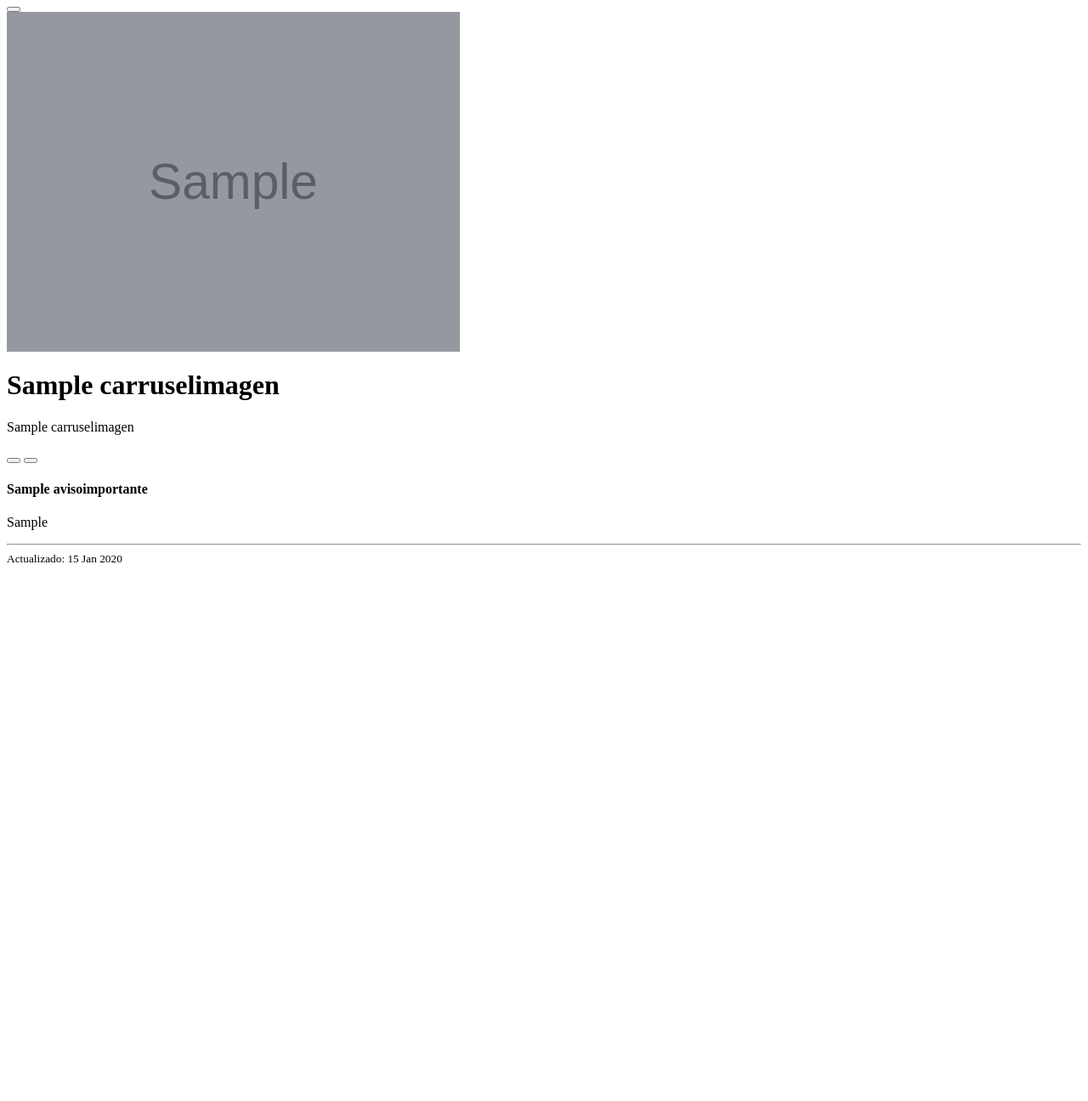
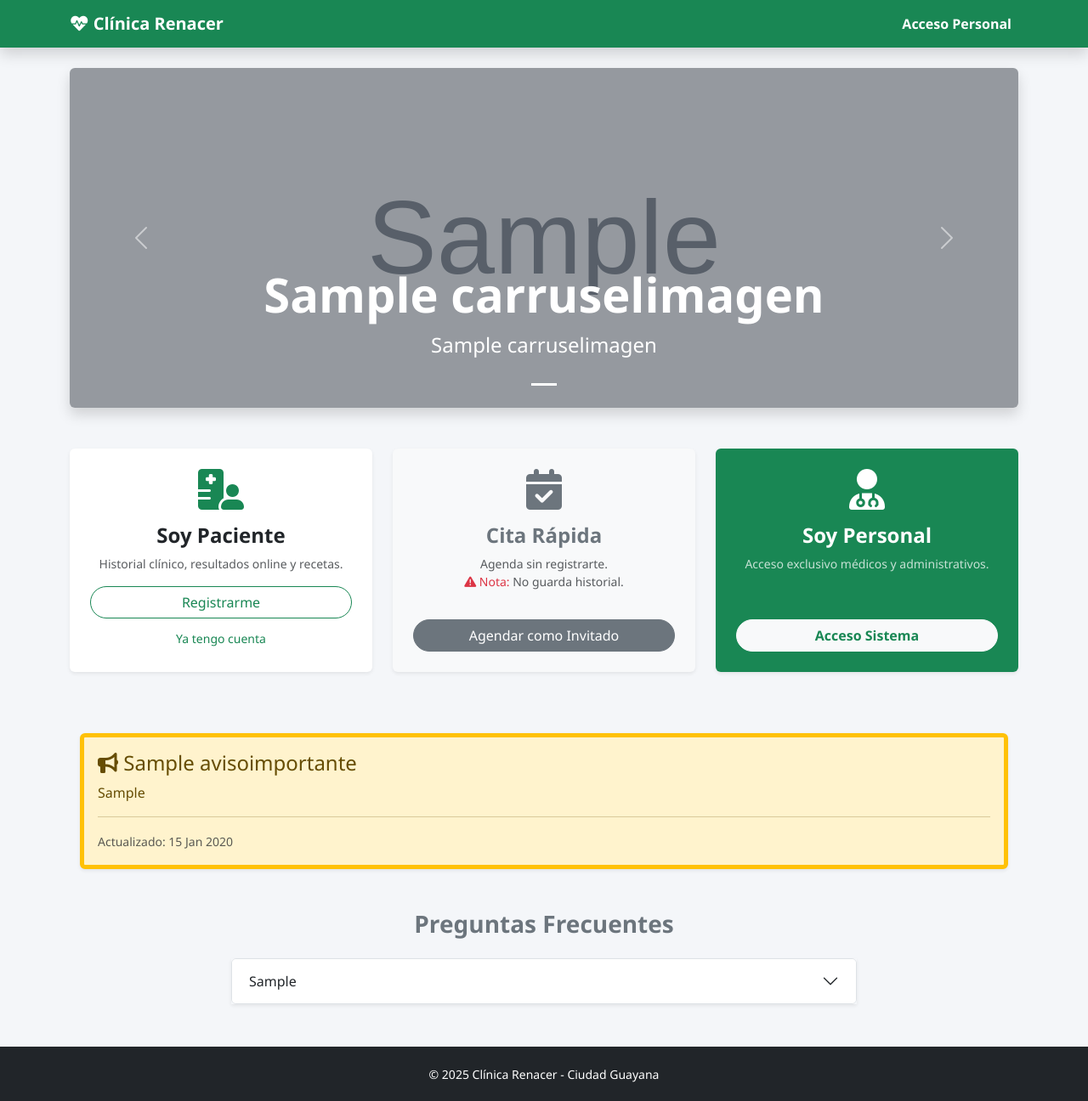
Before and after one commit to siratop/sistema-clinica, a Django app: page / in a window 1280 px wide. Shown: the whole page at 85% size. Before the commit the page ends 662 px from the top, so only its background shows below. Run offline with Django 5.2, Linux system fonts and the light colour scheme; tables that the repository leaves empty hold one stand-in row (values such as "Sample post"); grey boxes marked "Sample" are stand-in pictures.

Commit message:
Restaurando inicio completo

```diff
--- a/miapp/templates/miapp/inicio.html
+++ b/miapp/templates/miapp/inicio.html
@@ -1,8 +1,14 @@
+{% extends 'miapp/base.html' %}
+
+{% block content %}
+
 <div id="mainCarousel" class="carousel slide mb-5 shadow rounded overflow-hidden" data-bs-ride="carousel">
 
     <div class="carousel-indicators">
         {% for slide in slides %}
         <button type="button" data-bs-target="#mainCarousel" data-bs-slide-to="{{ forloop.counter0 }}" class="{% if forloop.first %}active{% endif %}"></button>
+        {% empty %}
+        <button type="button" data-bs-target="#mainCarousel" data-bs-slide-to="0" class="active"></button>
         {% endfor %}
     </div>
 
@@ -19,8 +25,11 @@
         </div>
         {% empty %}
         <div class="carousel-item active">
-            <img src="https://img.freepik.com/free-photo/blur-hospital_1203-7957.jpg" class="d-block w-100" style="height: 400px; object-fit: cover;">
-            <div class="carousel-caption"><h1>Clínica Renacer</h1></div>
+            <img src="https://img.freepik.com/free-photo/blur-hospital_1203-7957.jpg" class="d-block w-100" style="height: 400px; object-fit: cover; filter: brightness(0.6);">
+            <div class="carousel-caption">
+                <h1 class="display-4 fw-bold">Clínica Renacer</h1>
+                <p class="fs-4">Excelencia médica y tecnología en Ciudad Guayana.</p>
+            </div>
         </div>
         {% endfor %}
     </div>
@@ -33,13 +42,78 @@
     </button>
 </div>
 
+<div class="row text-center g-4 justify-content-center">
+
+    <div class="col-md-4">
+        <div class="card p-4 shadow-sm h-100 border-0 hover-effect">
+            <div class="mb-3 text-success"><i class="fa-solid fa-hospital-user fa-3x"></i></div>
+            <h4 class="fw-bold">Soy Paciente</h4>
+            <p class="text-muted small">Historial clínico, resultados online y recetas.</p>
+            <div class="d-grid gap-2">
+                <a href="{% url 'registro_paciente' %}" class="btn btn-outline-success rounded-pill">Registrarme</a>
+                <a href="{% url 'login' %}" class="btn btn-sm text-success">Ya tengo cuenta</a>
+            </div>
+        </div>
+    </div>
+
+    <div class="col-md-4">
+        <div class="card p-4 shadow-sm h-100 border-0 hover-effect bg-light">
+            <div class="mb-3 text-secondary"><i class="fa-solid fa-calendar-check fa-3x"></i></div>
+            <h4 class="fw-bold text-secondary">Cita Rápida</h4>
+            <p class="text-muted small">
+                Agenda sin registrarte.<br>
+                <span class="text-danger"><i class="fa-solid fa-triangle-exclamation"></i> Nota:</span> No guarda historial.
+            </p>
+            <div class="d-grid mt-auto">
+                <a href="{% url 'cita_invitado' %}" class="btn btn-secondary rounded-pill">Agendar como Invitado</a>
+            </div>
+        </div>
+    </div>
+
+    <div class="col-md-4">
+        <div class="card p-4 shadow-sm h-100 border-0 bg-success text-white">
+            <div class="mb-3 text-white"><i class="fa-solid fa-user-doctor fa-3x"></i></div>
+            <h4 class="fw-bold">Soy Personal</h4>
+            <p class="opacity-75 small">Acceso exclusivo médicos y administrativos.</p>
+            <div class="d-grid mt-auto">
+                <a href="{% url 'login' %}" class="btn btn-light text-success fw-bold rounded-pill">Acceso Sistema</a>
+            </div>
+        </div>
+    </div>
+</div>
+
 {% if aviso and aviso.activo %}
-<div class="container mt-5">
+<div class="container mt-5 pt-4">
     <div class="alert alert-warning shadow-sm border-start border-warning border-5" role="alert">
         <h4 class="alert-heading text-warning-emphasis"><i class="fa-solid fa-bullhorn"></i> {{ aviso.titulo }}</h4>
-        <p>{{ aviso.mensaje }}</p>
+        <p class="mb-0">{{ aviso.mensaje }}</p>
         <hr>
         <small class="text-muted">Actualizado: {{ aviso.fecha_actualizacion|date:"d M Y" }}</small>
     </div>
 </div>
 {% endif %}
+
+<div class="row justify-content-center my-5">
+    <div class="col-md-8">
+        <h3 class="text-center text-secondary fw-bold mb-4">Preguntas Frecuentes</h3>
+
+        <div class="accordion shadow-sm" id="faqAccordion">
+            {% for faq in faqs %}
+            <div class="accordion-item">
+                <h2 class="accordion-header">
+                    <button class="accordion-button collapsed" type="button" data-bs-toggle="collapse" data-bs-target="#faq{{ faq.id }}">
+                        {{ faq.pregunta }}
+                    </button>
+                </h2>
+                <div id="faq{{ faq.id }}" class="accordion-collapse collapse" data-bs-parent="#faqAccordion">
+                    <div class="accordion-body">{{ faq.respuesta }}</div>
+                </div>
+            </div>
+            {% empty %}
+            <p class="text-center text-muted">No hay preguntas registradas aún.</p>
+            {% endfor %}
+        </div>
+    </div>
+</div>
+
+{% endblock %}
```
